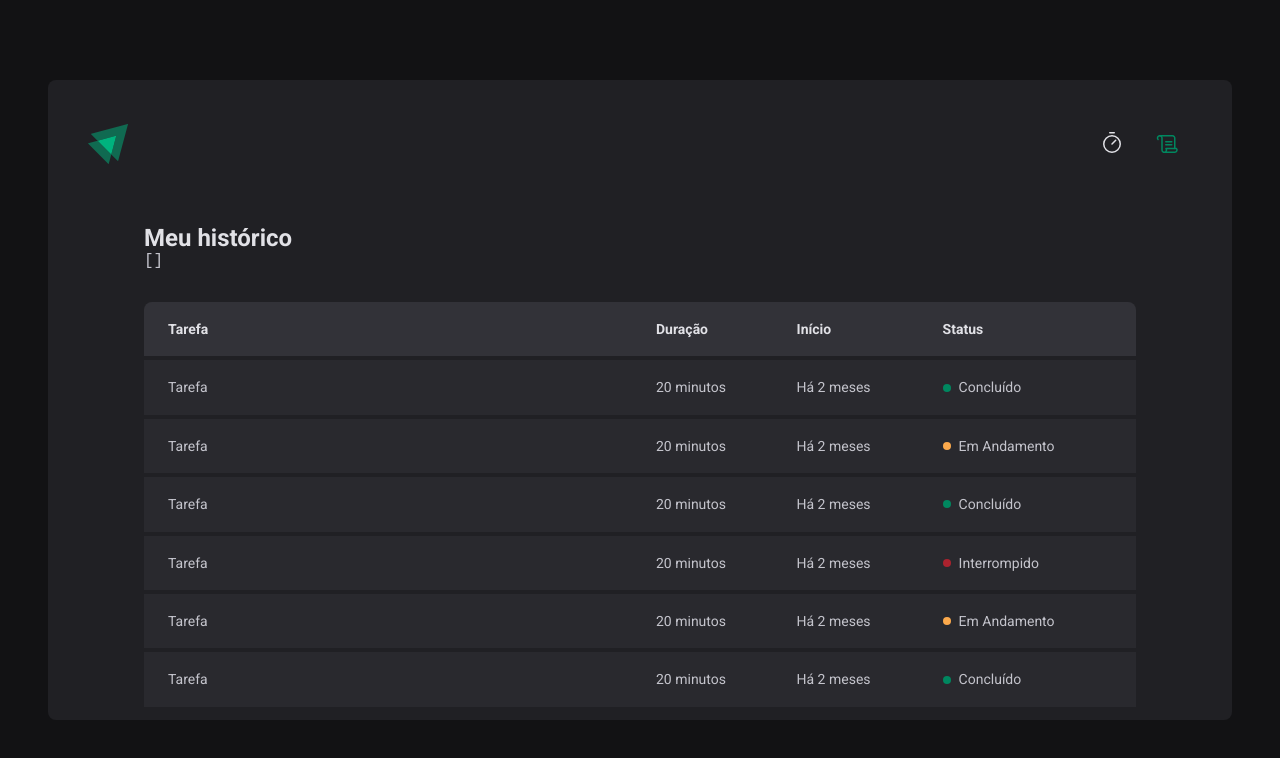
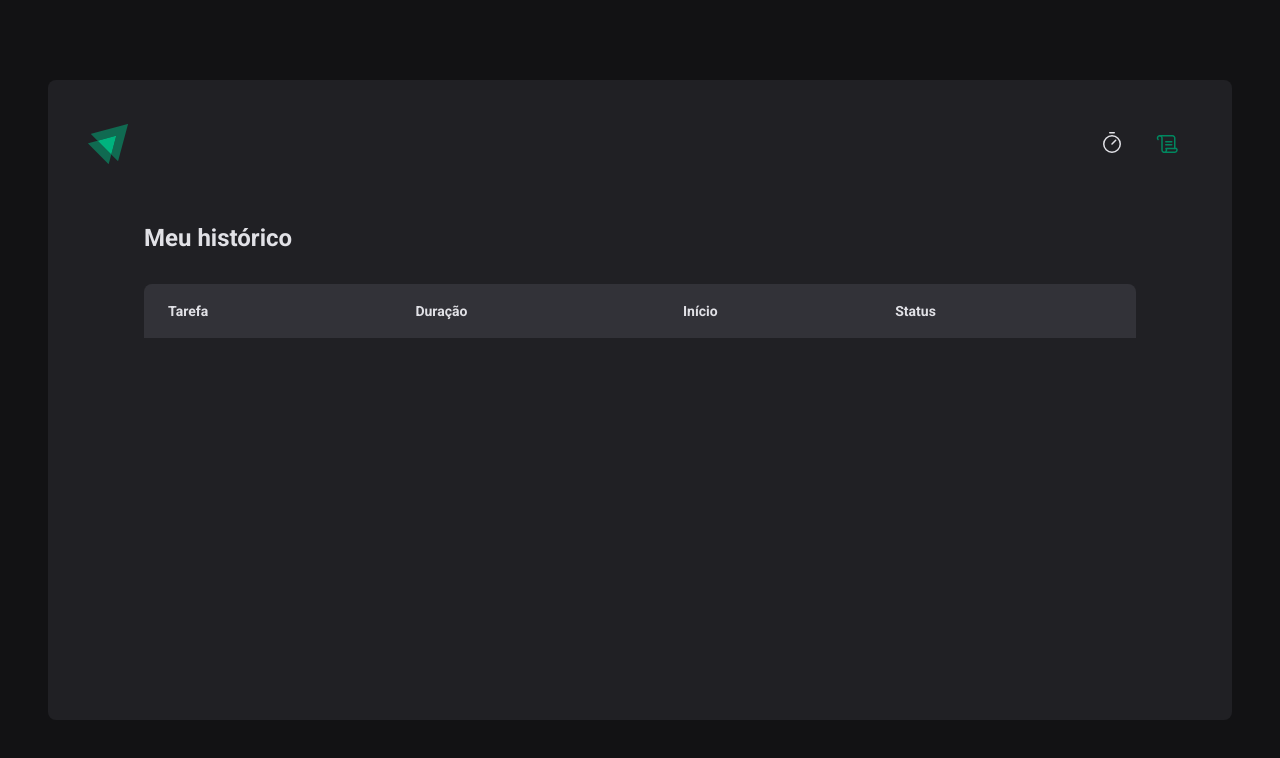
Before and after one commit to antonioRenato/TIMER, a React (Vite) app: page /history in a window 1280 px wide. Shown: the top 758 px of the page. Built offline with nearby package versions, Linux system fonts and the light colour scheme.

Commit message:
adjusted history page, to work with cycles

```diff
--- a/src/contexts/CyclesContext.tsx
+++ b/src/contexts/CyclesContext.tsx
@@ -69,8 +69,6 @@
     setCycles((state) => [...state, newCycle])
     setActiveCycleId(id)
     setAmountSecondsPassed(0)
-
-    // reset()
   }
 
   function interruptCurrentCycle() {
--- a/src/pages/History/index.tsx
+++ b/src/pages/History/index.tsx
@@ -1,5 +1,7 @@
 import { useContext } from 'react'
 import { CyclesContext } from '../../contexts/CyclesContext'
+import { formatDistanceToNow } from 'date-fns'
+import ptBR from 'date-fns/locale/pt-BR'
 import { HistoryContainer, HistoryList, Status } from './styles'
 
 export function History() {
@@ -8,7 +10,6 @@
   return (
     <HistoryContainer>
       <h1>Meu histórico</h1>
-      <pre>{JSON.stringify(cycles, null, 2)}</pre>
       <HistoryList>
         <table>
           <thead>
@@ -20,54 +21,31 @@
             </tr>
           </thead>
           <tbody>
-            <tr>
-              <td>Tarefa</td>
-              <td>20 minutos</td>
-              <td>Há 2 meses</td>
-              <td>
-                <Status statusColor="green">Concluído</Status>
-              </td>
-            </tr>
-            <tr>
-              <td>Tarefa</td>
-              <td>20 minutos</td>
-              <td>Há 2 meses</td>
-              <td>
-                <Status statusColor="yellow">Em Andamento</Status>
-              </td>
-            </tr>
-            <tr>
-              <td>Tarefa</td>
-              <td>20 minutos</td>
-              <td>Há 2 meses</td>
-              <td>
-                <Status statusColor="green">Concluído</Status>
-              </td>
-            </tr>
-            <tr>
-              <td>Tarefa</td>
-              <td>20 minutos</td>
-              <td>Há 2 meses</td>
-              <td>
-                <Status statusColor="red">Interrompido</Status>
-              </td>
-            </tr>
-            <tr>
-              <td>Tarefa</td>
-              <td>20 minutos</td>
-              <td>Há 2 meses</td>
-              <td>
-                <Status statusColor="yellow">Em Andamento</Status>
-              </td>
-            </tr>
-            <tr>
-              <td>Tarefa</td>
-              <td>20 minutos</td>
-              <td>Há 2 meses</td>
-              <td>
-                <Status statusColor="green">Concluído</Status>
-              </td>
-            </tr>
+            {cycles.map((cycle) => {
+              return (
+                <tr key={cycle.id}>
+                  <td>{cycle.task}</td>
+                  <td>{cycle.minutesAmount} minutos</td>
+                  <td>
+                    {formatDistanceToNow(cycle.startDate, {
+                      addSuffix: true,
+                      locale: ptBR,
+                    })}
+                  </td>
+                  <td>
+                    {cycle.finishedDate && (
+                      <Status statusColor="green">Concluído</Status>
+                    )}
+                    {cycle.interruptedDate && (
+                      <Status statusColor="red">Interrompido</Status>
+                    )}
+                    {!cycle.finishedDate && !cycle.interruptedDate && (
+                      <Status statusColor="yellow">Em Andamento</Status>
+                    )}
+                  </td>
+                </tr>
+              )
+            })}
           </tbody>
         </table>
       </HistoryList>
--- a/src/pages/Home/index.tsx
+++ b/src/pages/Home/index.tsx
@@ -35,14 +35,19 @@
     },
   })
 
-  const { handleSubmit, watch /* reset */ } = newCycleForm
+  const { handleSubmit, watch, reset } = newCycleForm
+
+  function handleCreateNewCycle(data: NewCycleFormData) {
+    createNewCycle(data)
+    reset()
+  }
 
   const task = watch('task')
   const isSubmitDisabled = !task
 
   return (
     <HomeContainer>
-      <form onSubmit={handleSubmit(createNewCycle)} action="">
+      <form onSubmit={handleSubmit(handleCreateNewCycle)} action="">
         <FormProvider {...newCycleForm}>
           <NewCycleForm />
         </FormProvider>
```
